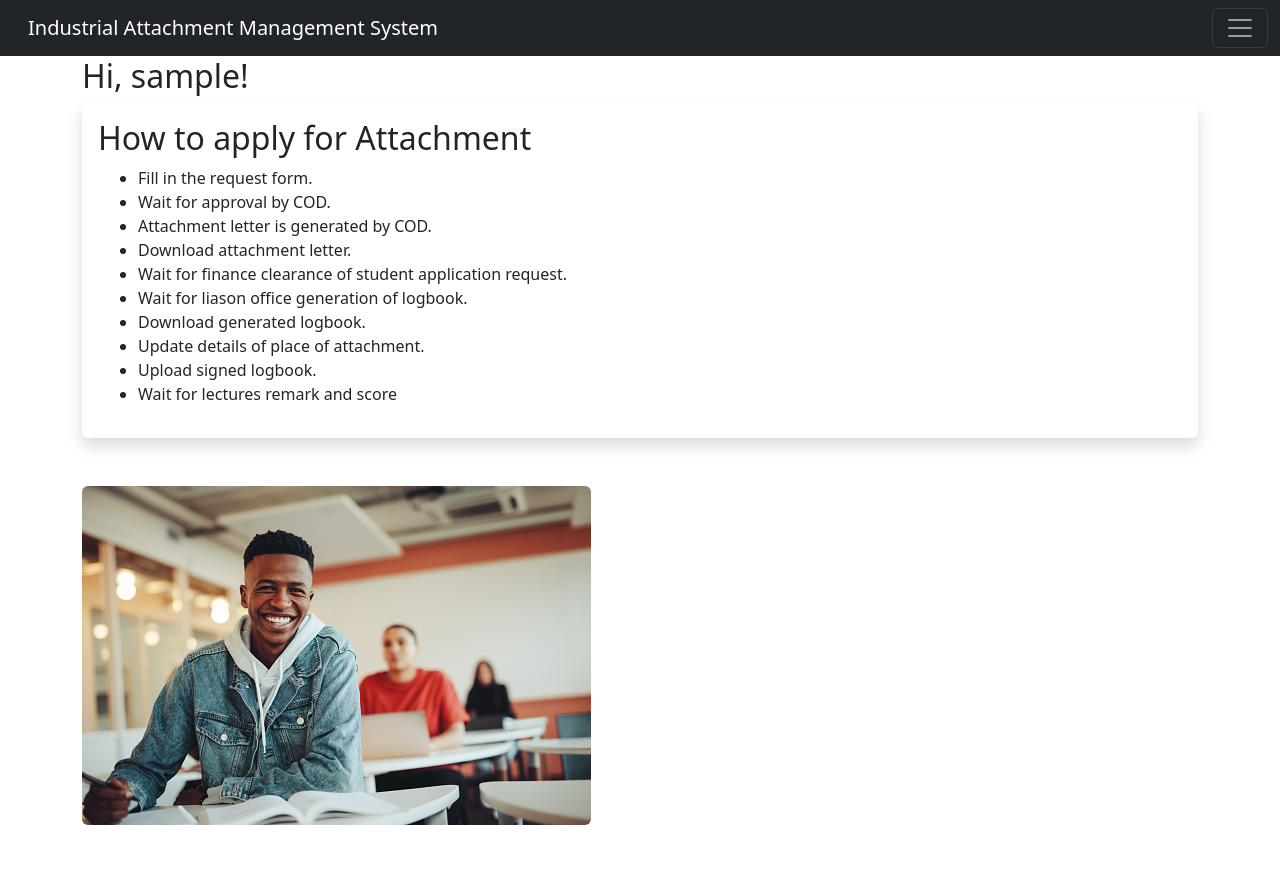
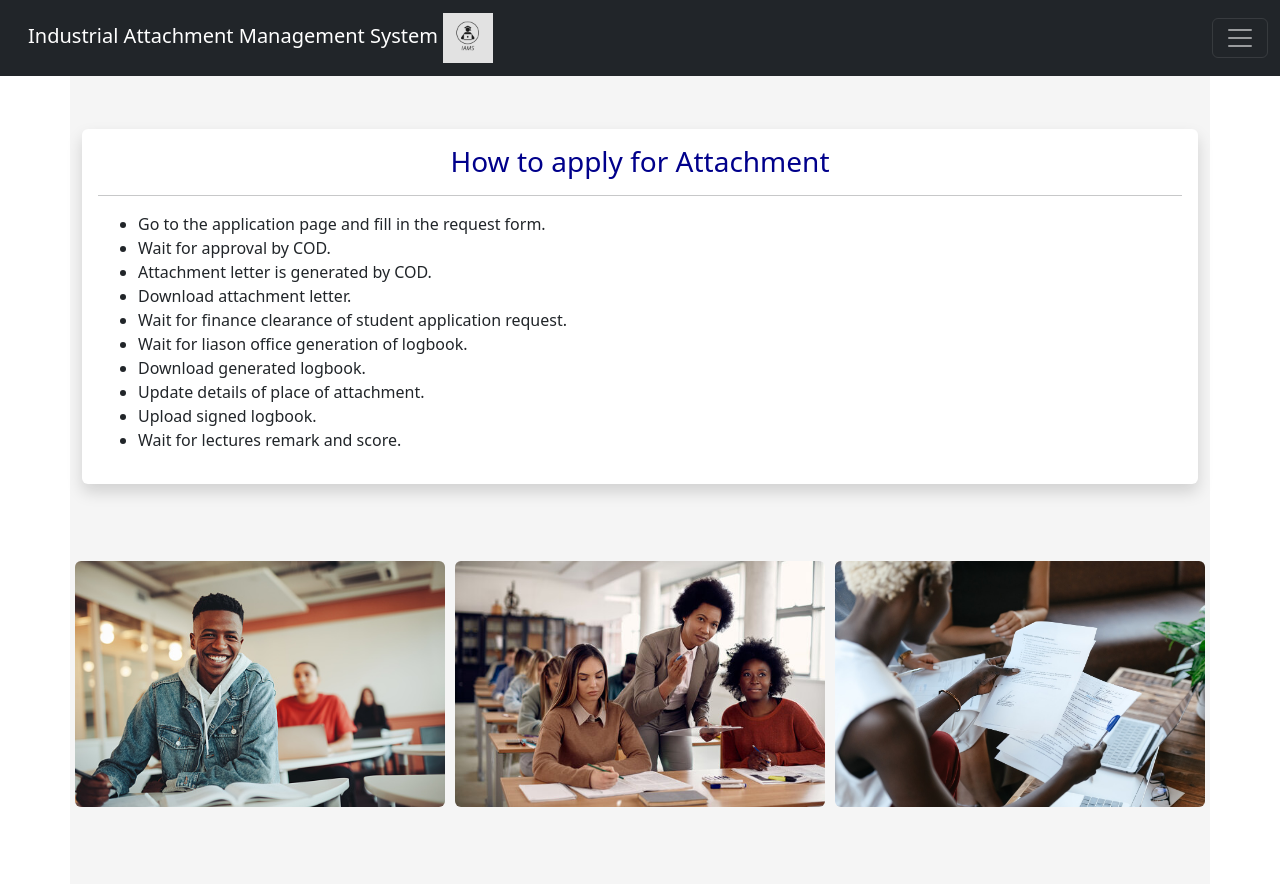
Before and after one commit to yelosolutions/Industrial-Attachment-Management-System, a Flask app: page / in a window 1280 px wide. Before the commit the page ends 825 px from the top, so only its background shows below. Run offline with Flask 2, Linux system fonts and the light colour scheme; the visitor is signed in with stand-in values (Sample User, id 1); data comes from the database, SQL or seed files in the repository.

Commit message:
a few more changes on the templates

```diff
--- a/app/routes.py
+++ b/app/routes.py
@@ -38,6 +38,7 @@ def signup():
     return render_template('signup.html', title="Sign Up", form=form)
 
 @app.route('/add', methods=['GET', 'POST'])
+@login_required
 def add_student():
     name = None
     form = StudentForm()
@@ -59,6 +60,7 @@ def add_student():
         students=students)
 
 @app.route('/request', methods=['GET', 'POST'])
+@login_required
 def request_att():
     form = RequestForm()
     if form.validate_on_submit():
--- /dev/null
+++ b/app/static/css/style.css
@@ -0,0 +1,49 @@
+.container{
+    width: 100%;
+    background: whitesmoke;
+}
+
+form {
+    width: 40%;
+    background: white;
+    margin: 0 auto;
+}
+
+h2{
+    color: tomato;
+    text-align: center;
+}
+
+h3{
+    color: darkblue;
+    text-align: center;
+}
+
+h4{
+    color: darkblue;
+    text-align: center;
+}
+
+
+* {
+    box-sizing: border-box;
+}
+.column {
+    float: left;
+    width: 33.33%;
+    padding: 5px;
+}
+
+  /* Clearfix (clear floats) */
+.row::after {
+    content: "";
+    clear: both;
+    display: table;
+}
+
+.center {
+    display: block;
+    margin-left: auto;
+    margin-right: auto;
+    width: 50%;
+}
--- a/app/templates/base.html
+++ b/app/templates/base.html
@@ -7,6 +7,8 @@
 
         <!-- Bootstrap CSS -->
         <link rel="stylesheet" href="https://cdn.jsdelivr.net/npm/bootstrap@5.2.2/dist/css/bootstrap.rtl.min.css" integrity="sha384-7mQhpDl5nRA5nY9lr8F1st2NbIly/8WqhjTp+0oFxEA/QUuvlbF6M1KXezGBh3Nb" crossorigin="anonymous">
+
+        <link rel="stylesheet" href="{{ url_for('static' ,filename='css/style.css')}}">
         {% if title %}
         <title> {{ title }}  - IAMS</title>
         {% else %}
--- a/app/templates/index.html
+++ b/app/templates/index.html
@@ -1,12 +1,12 @@
 {%  extends "base.html" %}
-<br>
+
 {% block content %}
-    <h2> Hi, {{ current_user.username }}!</h2>
+<br/><br/><br/>
     <div class="shadow p-3 mb-5 bg-body rounded">
-        <h2>How to apply for Attachment</h2>
-        <div class="col">
+        <h3>How to apply for Attachment</h3>
+        <hr>
         <ul>
-                <li> Fill in the request form.</li>
+            <li> Go to the application page and fill in the request form. </li>
             <li> Wait for approval by COD. </li>
             <li> Attachment letter is generated by COD. </li>
             <li> Download attachment letter. </li>
@@ -15,9 +15,20 @@
             <li> Download generated logbook. </li>
             <li> Update details of place of attachment. </li>
             <li> Upload signed logbook. </li>
-                <li> Wait for lectures remark and score </li>
+            <li> Wait for lectures remark and score. </li>
         </ul>
     </div>
+    <br/>
+    <div class="row">
+        <div class="column">
+            <img src="{{ url_for('static', filename='images/student.jpg') }}" class="rounded centre" style="width: 100%" alt="Young man studying">
         </div>
-    <img src="{{ url_for('static', filename='images/student.jpg') }}" class="rounded float-end", alt="Young man studying">
+        <div class="column">
+            <img src="{{ url_for('static', filename='images/studentf.jpg') }}" class="rounded centre" style="width: 100%" alt="Young man studying">
+        </div>
+        <div class="column">
+            <img src="{{ url_for('static', filename='images/studentss.jpg') }}" class="rounded centre" style="width: 100%" alt="Young man studying">
+        </div>
+    </div>
+    <br/><br/><br/>
 {% endblock %}
--- a/app/templates/navbar.html
+++ b/app/templates/navbar.html
@@ -1,6 +1,10 @@
 <nav class="navbar navbar-dark bg-dark fixed-top">
     <div class="container-fluid">
-        <a class="navbar-brand" href="/index">Industrial Attachment Management System</a>
+        <a class="navbar-brand" href="/index">
+            Industrial Attachment Management System
+            <img src="{{ url_for('static', filename='images/logo.jpg') }}" class="centre" width=50 alt="logo">
+        </a>
+
         <button class="navbar-toggler" type="button" data-bs-toggle="offcanvas" data-bs-target="#offcanvasDarkNavbar" aria-controls="offcanvasDarkNavbar">
             <span class="navbar-toggler-icon"></span>
         </button>
```
Also changed, not shown: app/templates/add_student.html (+6 -4 lines), app/templates/login.html (+28 -6 lines), app/templates/request_att.html (+8 -7 lines), app/templates/signup.html (+7 -7 lines), app/static/images/logo.jpg (added), app/static/images/logot.jpg (added), app/static/images/logow.png (added), app/static/images/studentf.jpg (added), app/static/images/studentss.jpg (added). Lines whose indentation alone changed are shown as unchanged.
